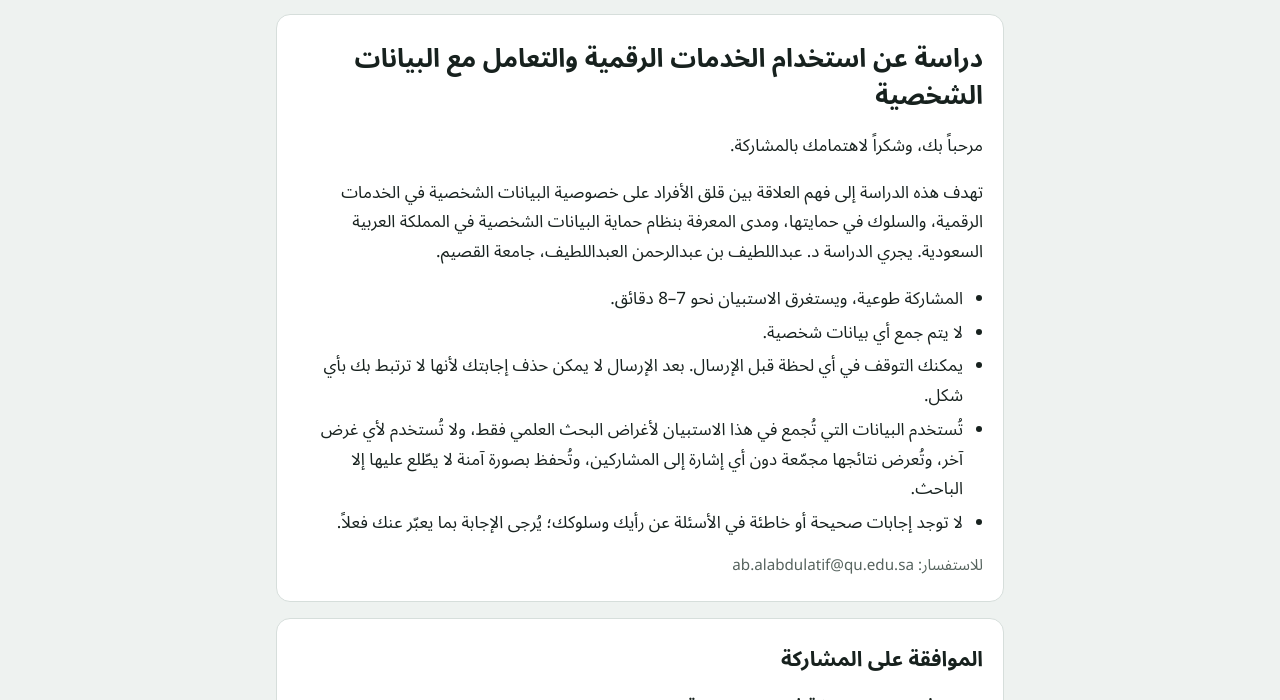
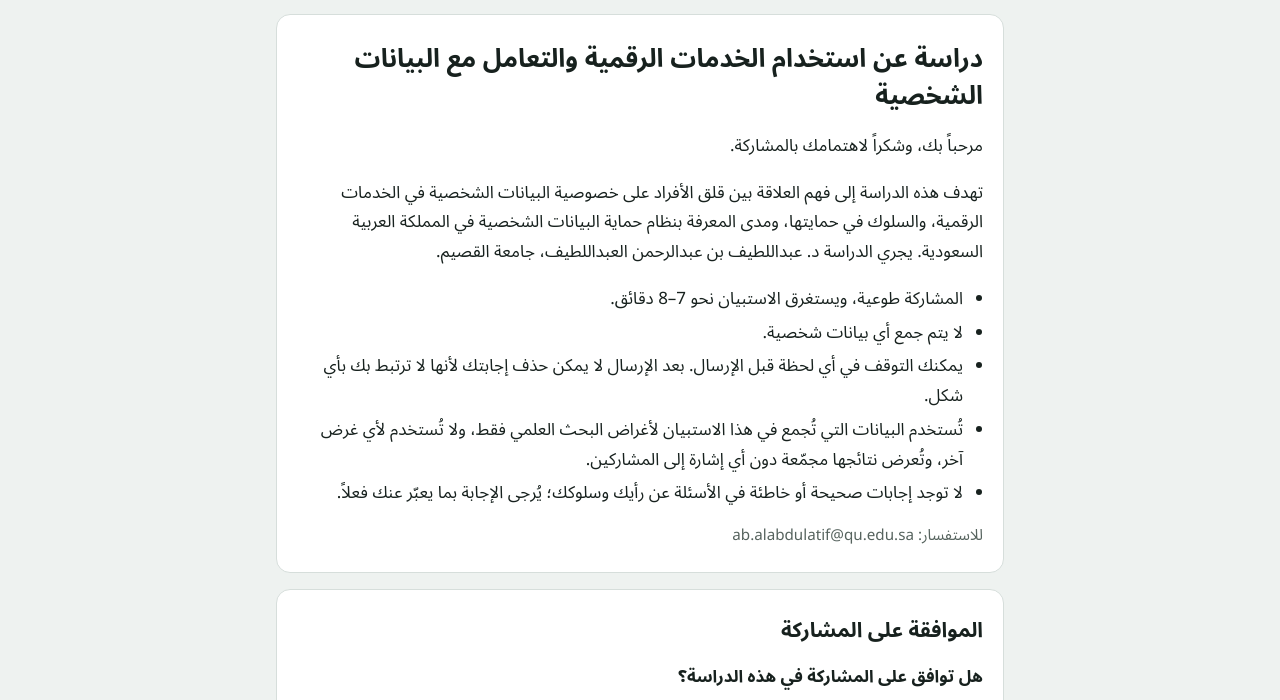
Before and after one commit to AbdulatifAlabdulatif/survey, a plain HTML site: page index.html in a window 1280 px wide. Shown: the part 55-755 px from the top of the page. Drawn offline with Linux system fonts and the light colour scheme.

Commit message:
Shorten data-use statement
Co-Authored-By: Claude Opus 5.5 <noreply@anthropic.com>
Claude-Session: https://claude.ai/code/session_01UR98wBVf1ohN3f2s46u1aC

```diff
--- a/index.html
+++ b/index.html
@@ -225,7 +225,7 @@ function renderWelcome() {
     "المشاركة طوعية، ويستغرق الاستبيان نحو 7–8 دقائق.",
     "لا يتم جمع أي بيانات شخصية.",
     "يمكنك التوقف في أي لحظة قبل الإرسال. بعد الإرسال لا يمكن حذف إجابتك لأنها لا ترتبط بك بأي شكل.",
-    "تُستخدم البيانات التي تُجمع في هذا الاستبيان لأغراض البحث العلمي فقط، ولا تُستخدم لأي غرض آخر، وتُعرض نتائجها مجمّعة دون أي إشارة إلى المشاركين، وتُحفظ بصورة آمنة لا يطّلع عليها إلا الباحث.",
+    "تُستخدم البيانات التي تُجمع في هذا الاستبيان لأغراض البحث العلمي فقط، ولا تُستخدم لأي غرض آخر، وتُعرض نتائجها مجمّعة دون أي إشارة إلى المشاركين.",
     "لا توجد إجابات صحيحة أو خاطئة في الأسئلة عن رأيك وسلوكك؛ يُرجى الإجابة بما يعبّر عنك فعلاً."
   ].forEach(t => ul.append(el("li", {}, t)));
   c.append(ul);
```
